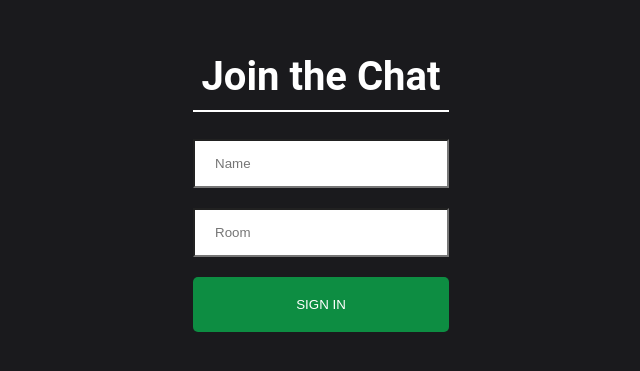
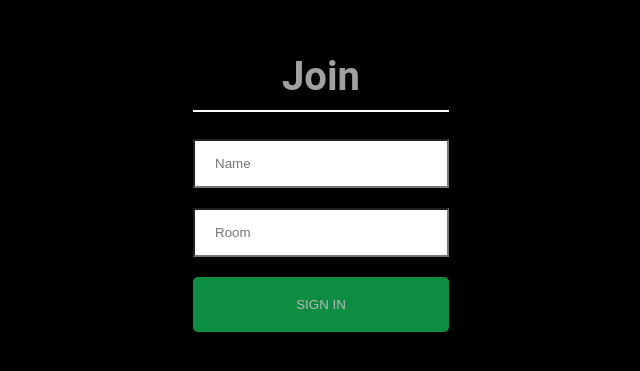
Before and after one commit to theringsofsaturn/Real-Time-Chat-Socket-Io, a React (Create React App) app in the folder client/: page / in a window 1280 px wide. Shown: the part 221-592 px from the top of the page, without its empty margins (319-959 px from the left). Built offline with nearby package versions, Linux system fonts and the light colour scheme.

Commit message:
bugs fixed! connection established

```diff
--- a/client/package.json
+++ b/client/package.json
@@ -6,6 +6,7 @@
     "@testing-library/jest-dom": "^5.11.4",
     "@testing-library/react": "^11.1.0",
     "@testing-library/user-event": "^12.1.10",
+    "cors": "^2.8.5",
     "query-string": "^7.0.1",
     "react": "^17.0.2",
     "react-dom": "^17.0.2",
--- a/client/src/components/Chat/Chat.js
+++ b/client/src/components/Chat/Chat.js
@@ -9,22 +9,22 @@ const Chat = () => {
   const [name, setName] = useState("");
   const [room, setRoom] = useState("");
 
-  const endpoint = "http://localhost:3000"
+  const endpoint = "http://localhost:3001";
 
   let location = useLocation();
-
 
   // The first thing to do, would be to fetch the data the user has entered when joining the chat
   useEffect(() => {
     const { name, room } = queryString.parse(location.search);
 
-    // When we get the first connection we set the socket to io and pass an endpoint
-    socket = io(endpoint);
+    let socket = io.connect(endpoint, { transports: ["websocket"] });
     console.log(socket);
 
     setName(name);
     setRoom(room);
-  }, [endpoint, location.search]);
+
+    socket.emit("join", { name, room });
+  }, [endpoint, location.search]); // We only want to run this effect when the endpoint or the search changes
 
   return <h1>Chat</h1>;
 };
--- a/client/src/components/Join/Join.js
+++ b/client/src/components/Join/Join.js
@@ -5,21 +5,20 @@ import React, { useState } from "react";
 import { Link } from "react-router-dom";
 import "./join.css";
 
-const Join = () => {
+export default function SignIn() {
   const [name, setName] = useState("");
   const [room, setRoom] = useState("");
 
   return (
     <div className="joinOuterContainer">
       <div className="joinInnerContainer">
-        <h1 className="heading">Join the Chat</h1>
+        <h1 className="heading">Join</h1>
         <div>
           <input
             placeholder="Name"
             className="joinInput"
             type="text"
             onChange={(event) => setName(event.target.value)}
-            // Since it is the name input, we are gonna set the name state to the value of the input.
           />
         </div>
         <div>
@@ -28,10 +27,8 @@ const Join = () => {
             className="joinInput mt-20"
             type="text"
             onChange={(event) => setRoom(event.target.value)}
-            // Set the room state to the value of the input.
           />
         </div>
-
         {/* We are gonna use the Link component to navigate to the chat.js page. We are gonna pass the name and room parameters as props (we'll use query-string to pass data in the url).
         name is = to the name state.
         room is = to the room state.
@@ -39,16 +36,14 @@ const Join = () => {
         *First we need to prevent the user to click the button to transfer to chat application, if he didn't specify the name or the room, because that would break the application. preventDefault will prevent button click on this Link*/}
 
         <Link
-          onClick={(event) => (!name || !room ? event.preventDefault() : null)}
+          onClick={(e) => (!name || !room ? e.preventDefault() : null)}
           to={`/chat?name=${name}&room=${room}`}
         >
-          <button className="button mt-20" type="submit">
+          <button className={"button mt-20"} type="submit">
             Sign In
           </button>
         </Link>
       </div>
     </div>
   );
-};
-
-export default Join;
+}
--- a/client/src/components/Join/join.css
+++ b/client/src/components/Join/join.css
@@ -19,7 +19,7 @@ body {
   text-align: center;
   height: 100vh;
   align-items: center;
-  background-color: #1a1a1d;
+  background-color: #000000;
 }
 
 .joinInnerContainer {
@@ -33,14 +33,14 @@ body {
 }
 
 .heading {
-  color: white;
+  color: rgb(161, 161, 161);
   font-size: 2.5em;
   padding-bottom: 10px;
   border-bottom: 2px solid white;
 }
 
 .button {
-  color: #fff !important;
+  color: rgb(184, 184, 184) !important;
   text-transform: uppercase;
   text-decoration: none;
   background: #0d8d42;
```
Also changed, not shown: 2 other files (tests, documents, lock files or other folders).
